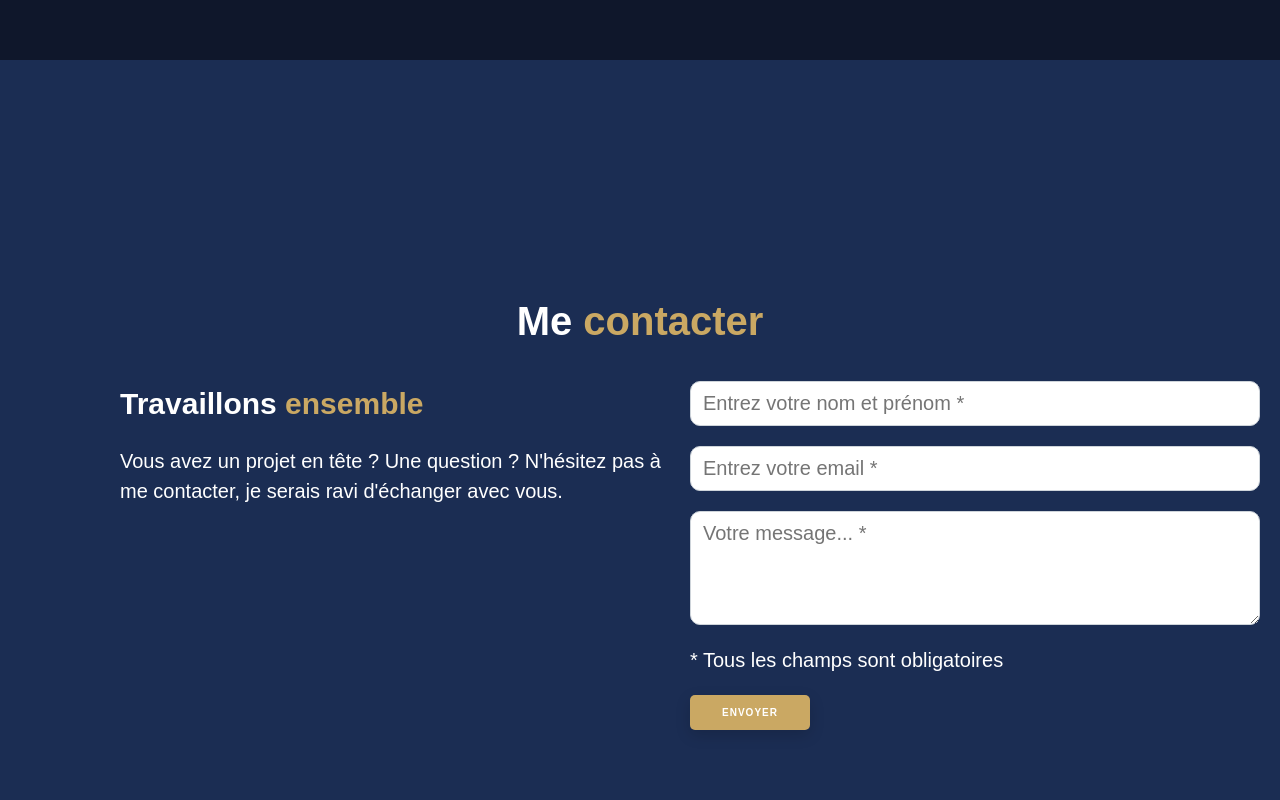
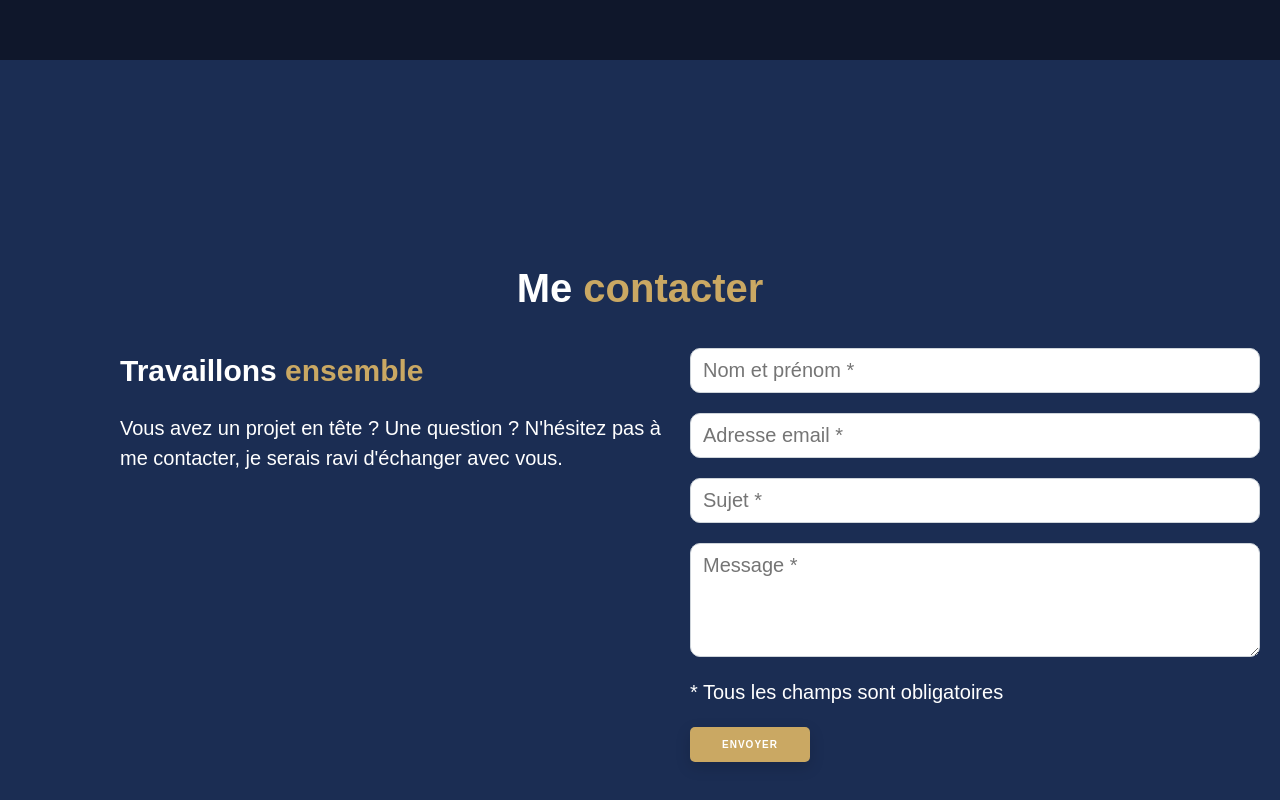
Before and after one commit to AlexDelapierre/Portfolio-React, a React (Create React App) app: page / in a window 1280 px wide. Shown: the part 3140-3940 px from the top of the page. Built offline with nearby package versions, Linux system fonts and the light colour scheme.

Commit message:
feat: Add field Sujet into contact form

```diff
--- a/src/components/Contact/Contact.jsx
+++ b/src/components/Contact/Contact.jsx
@@ -33,7 +33,7 @@ export default function Contact() {
                   type="text"
                   name="name"
                   className="form-control"
-                  placeholder="Entrez votre nom et prénom *"
+                  placeholder="Nom et prénom *"
                   required
                 />
               </div>
@@ -46,12 +46,30 @@ export default function Contact() {
                   type="email"
                   name="email"
                   className="form-control"
-                  placeholder="Entrez votre email *"
+                  placeholder="Adresse email *"
                   required
                 />
                 <ValidationError
                   prefix="Email"
                   field="email"
+                  errors={state.errors}
+                />
+              </div>
+
+              <div className="form-group">
+                <label htmlFor="sujet" className="form-label">
+                </label>
+                <input
+                  id="sujet"
+                  type="sujet"
+                  name="sujet"
+                  className="form-control"
+                  placeholder="Sujet *"
+                  required
+                />
+                <ValidationError
+                  prefix="Sujet"
+                  field="sujet"
                   errors={state.errors}
                 />
               </div>
@@ -64,7 +82,7 @@ export default function Contact() {
                   name="message"
                   rows="4"
                   className="form-control"
-                  placeholder="Votre message... *"
+                  placeholder="Message *"
                   required
                 ></textarea>
                 <ValidationError
```
